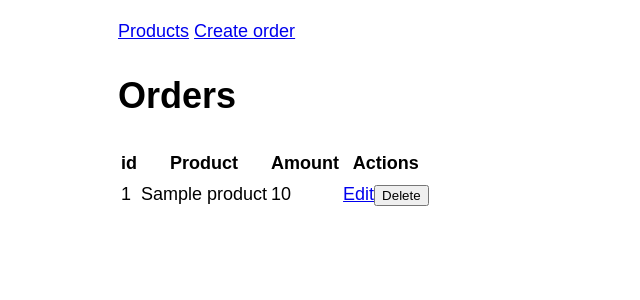
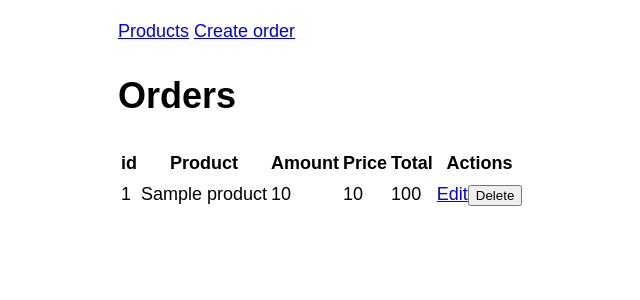
Before and after one commit to SerhMosk/symfony-app, a Symfony app: template api/templates/default/index.html.twig in a window 1280 px wide. Shown: the top 300 px of the page, without its empty margins (122-762 px from the left). Run offline with Twig, Linux system fonts and the light colour scheme; the template is opened without the code that fills it: most values are stand-ins (such as "Sample title", 1, 10 or a date in 2020); some libraries are stand-ins or nearby versions.

Commit message:
add total and price fields for result

```diff
--- a/api/src/Controller/DefaultController.php
+++ b/api/src/Controller/DefaultController.php
@@ -18,7 +18,6 @@ class DefaultController extends AbstractController
     public function index(): Response
     {
         $orders = $this->entityManager->getRepository(Order::class)->findAll();
-//        dump($orders[0]->getProduct()->getTitle());die;
         return $this->render('default/index.html.twig', [
             'orders' => $orders,
         ]);
--- a/api/templates/default/index.html.twig
+++ b/api/templates/default/index.html.twig
@@ -19,6 +19,8 @@
             <th>id</th>
             <th>Product</th>
             <th>Amount</th>
+            <th>Price</th>
+            <th>Total</th>
             <th>Actions</th>
         </tr>
         </thead>
@@ -28,6 +30,8 @@
                 <td>{{ order.id }}</td>
                 <td>{{ order.product.title }}</td>
                 <td>{{ order.amount }}</td>
+                <td>{{ order.product.price }}</td>
+                <td>{{ order.amount*order.product.price }}</td>
                 <td style="display: flex">
                     <a href="{{ path('order_edit', {'id': order.id}) }}">Edit</a>
                     <form action="{{ path('order_delete', {'id': order.id}) }}" method="POST">
```
